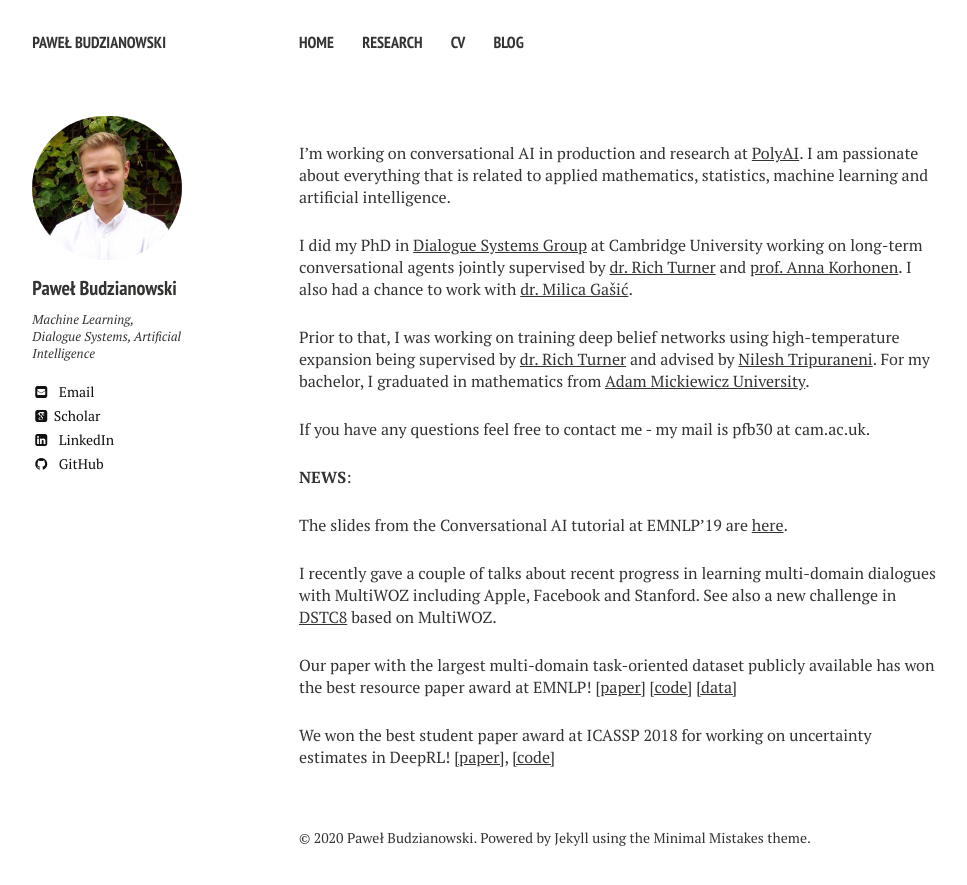
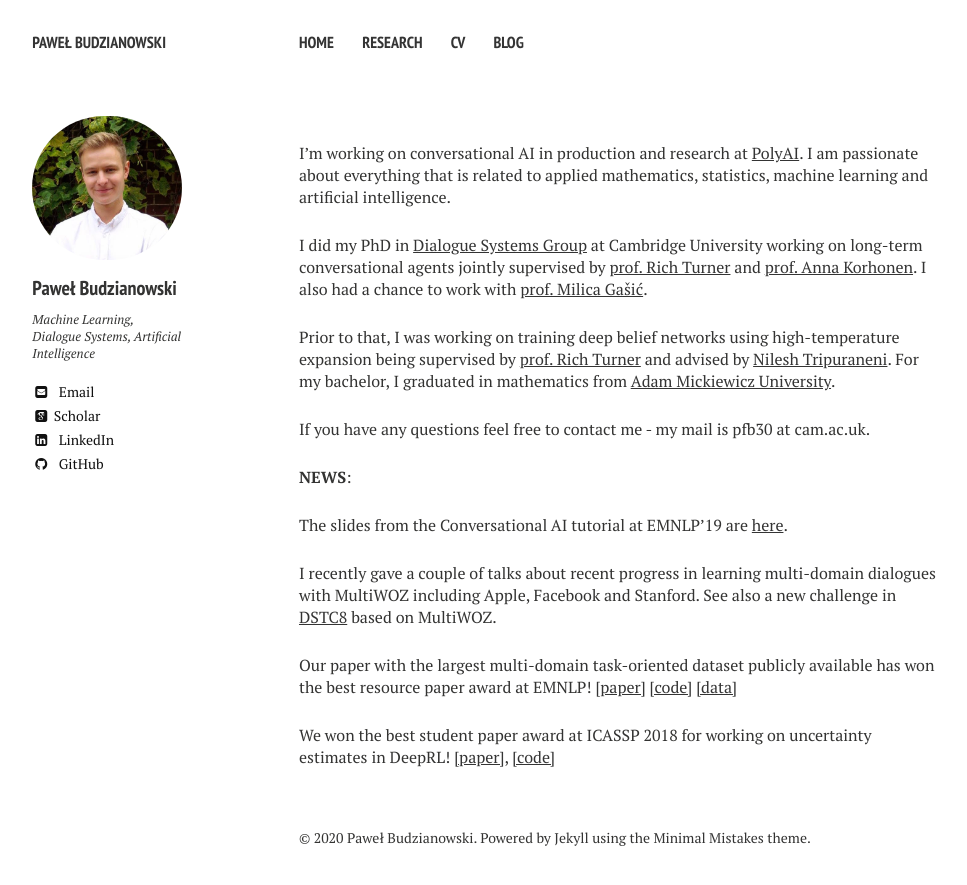
Before and after one commit to pawel-polyai/budzianowski.github.io, a Jekyll site: the page built from index.md, in a window 1280 px wide. Shown: the top 885 px of the page, without its empty margins (21-988 px from the left). Built offline with Jekyll 4.4.1, drawn with Linux system fonts in a browser that asks for light colours; nearby versions of some CDN libraries; some web fonts are replaced.

Commit message:
Update index.md

```diff
--- a/index.md
+++ b/index.md
@@ -9,9 +9,9 @@
 
 I'm working on conversational AI in production and research at [PolyAI](https://www.polyai.com/). I am passionate about everything that is related to applied mathematics, statistics, machine learning and artificial intelligence.
 
-I did my PhD in [Dialogue Systems Group](http://dialogue.mi.eng.cam.ac.uk/index.php/people/) at Cambridge University working on long-term conversational agents jointly supervised by [dr. Rich Turner](http://learning.eng.cam.ac.uk/Public/Turner/WebHome) and [prof. Anna Korhonen](https://www.cl.cam.ac.uk/~alk23/). I also had a chance to work with [dr. Milica Gašić](https://www.cs.hhu.de/en/research-groups/dialog-systems-and-machine-learning.html).
+I did my PhD in [Dialogue Systems Group](http://dialogue.mi.eng.cam.ac.uk/index.php/people/) at Cambridge University working on long-term conversational agents jointly supervised by [prof. Rich Turner](http://learning.eng.cam.ac.uk/Public/Turner/WebHome) and [prof. Anna Korhonen](https://www.cl.cam.ac.uk/~alk23/). I also had a chance to work with [prof. Milica Gašić](https://www.cs.hhu.de/en/research-groups/dialog-systems-and-machine-learning.html).
 
-Prior to that, I was working on training deep belief networks using high-temperature expansion being supervised by [dr. Rich Turner](http://learning.eng.cam.ac.uk/Public/Turner/WebHome) and advised by [Nilesh Tripuraneni](https://people.eecs.berkeley.edu/~nileshtrip/). For my bachelor, I graduated in mathematics from [Adam Mickiewicz University](https://en.wikipedia.org/wiki/Adam_Mickiewicz_University_in_Pozna%C5%84).
+Prior to that, I was working on training deep belief networks using high-temperature expansion being supervised by [prof. Rich Turner](http://learning.eng.cam.ac.uk/Public/Turner/WebHome) and advised by [Nilesh Tripuraneni](https://people.eecs.berkeley.edu/~nileshtrip/). For my bachelor, I graduated in mathematics from [Adam Mickiewicz University](https://en.wikipedia.org/wiki/Adam_Mickiewicz_University_in_Pozna%C5%84).
 
 If you have any questions feel free to contact me - my mail is pfb30 at cam.ac.uk.
 
```
